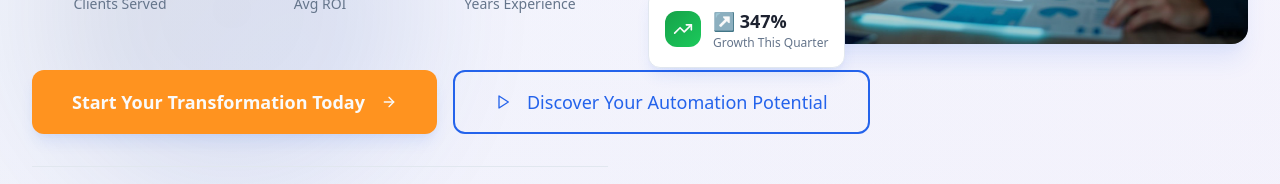
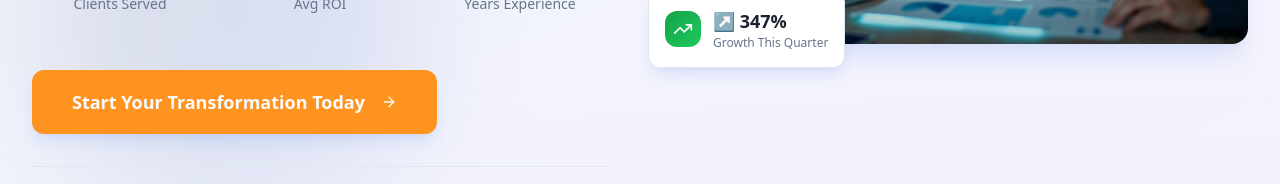
Before and after one commit to tmt-nextgen-partners/tmt-agency, a React (Vite) app: page / in a window 1280 px wide. Shown: the part 518-702 px from the top of the page. Built offline with nearby package versions, Linux system fonts and the light colour scheme; no server answers; the database is empty; the HTML template or start-up script is replaced by a standard one.

Commit message:
Refactor: Remove secondary hero CTA

```diff
--- a/src/components/organisms/HeroSection.tsx
+++ b/src/components/organisms/HeroSection.tsx
@@ -2,7 +2,7 @@ import React from 'react';
 import { Button } from '../atoms/Button';
 import { H1, BodyLarge } from '../atoms/Typography';
 import { LazyImage } from '../molecules/LazyImage';
-import { ArrowRight, Play, TrendingUp, Users, Award } from 'lucide-react';
+import { ArrowRight, TrendingUp, Users, Award } from 'lucide-react';
 import { useConsultationModal } from '@/contexts/ConsultationModalContext';
 import heroImage from '@/assets/hero-business-team.jpg';
 
@@ -63,10 +63,6 @@ export const HeroSection: React.FC = () => {
                 Start Your Transformation Today
                 <ArrowRight className="w-5 h-5 ml-2 group-hover:translate-x-1 transition-transform" />
               </Button>
-              <Button variant="outline" size="xl" className="group" onClick={openModal}>
-                <Play className="w-5 h-5 mr-2" />
-                Discover Your Automation Potential
-              </Button>
             </div>
 
             {/* Social Proof */}
```
